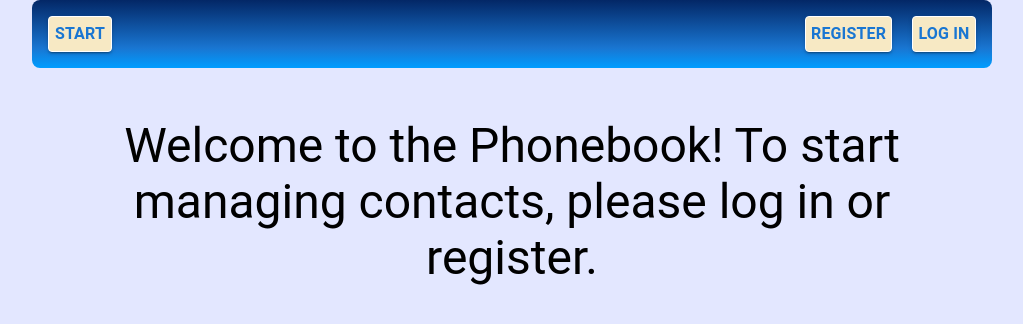
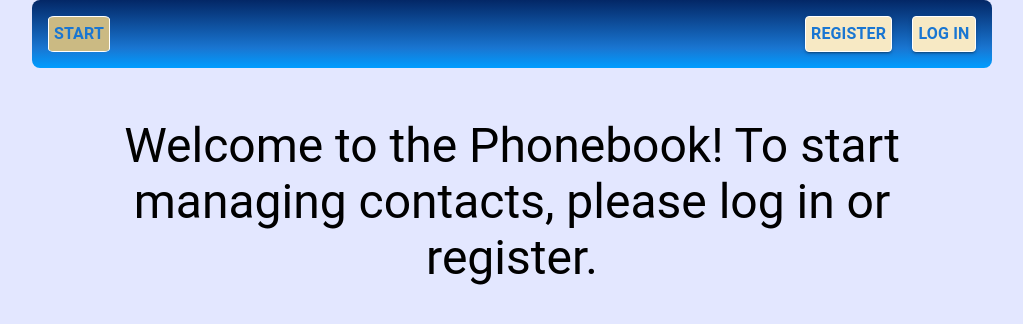
Before and after one commit to SofiyaKalynovska/goit-react-hw-08-phonebook, a React (Create React App) app: page /goit-react-hw-08-phonebook/ in a window 1280 px wide. Shown: the top 324 px of the page, without its empty margins (128-1151 px from the left). Built offline with nearby package versions, Linux system fonts and the light colour scheme.

Commit message:
Update Navigation styles

```diff
--- a/src/components/Navigation.jsx
+++ b/src/components/Navigation.jsx
@@ -1,62 +1,54 @@
 import { NavLink } from 'react-router-dom';
 import { useAuth } from '../hooks/useAuth';
-import { Box, Button, Typography } from '@mui/material';
+import { Typography } from '@mui/material';
 
 export const Navigation = () => {
   const { isLoggedIn } = useAuth();
   return (
-    <Box>
+    <>
       {isLoggedIn ? (
-        <Button
-          size="small"
-          variant="contained"
-          sx={{
-            fontWeight: 'bold',
+        <NavLink
+          style={({ isActive }) => ({
+            padding: '5px',
             border: '1px solid white',
-            backgroundColor: '#f7e9c4',
-            borderRadius: 1,
-            padding: '5px',
-            ':focus-within': { backgroundColor: '#cbba83' },
-          }}
+            borderRadius: '10%',
+            textDecoration: 'none',
+            background: isActive ? '#cbba83' : '#f7e9c4',
+          })}
+          to="/contacts"
         >
-          <NavLink style={{ textDecoration: 'none' }} to="/contacts">
           <Typography
             sx={{
               color: '#1976d2',
               ':hover': { color: 'red' },
-                fontWeight: 'bold',
+              fontWeight: 'bolder',
             }}
           >
-              Contacts
+            CONTACTS
           </Typography>
         </NavLink>
-        </Button>
       ) : (
-        <Button
-          size="small"
-          variant="contained"
-          sx={{
-            fontWeight: 'bold',
+        <NavLink
+          style={({ isActive }) => ({
+            padding: '5px',
             border: '1px solid white',
-            backgroundColor: '#f7e9c4',
-            borderRadius: 1,
-            padding: '5px',
-            ':focus-within': { backgroundColor: '#cbba83' },
-          }}
+            borderRadius: '10%',
+            textDecoration: 'none',
+            background: isActive ? '#cbba83' : '#f7e9c4',
+          })}
+          to="/"
         >
-          <NavLink style={{ textDecoration: 'none' }} to="/">
           <Typography
             sx={{
               color: '#1976d2',
               ':hover': { color: 'red' },
-                fontWeight: 'bold',
+              fontWeight: 'bolder',
             }}
           >
-              Start
+            START
           </Typography>
         </NavLink>
-        </Button>
       )}
-    </Box>
+    </>
   );
 };
```
Lines whose indentation alone changed are shown as unchanged.
